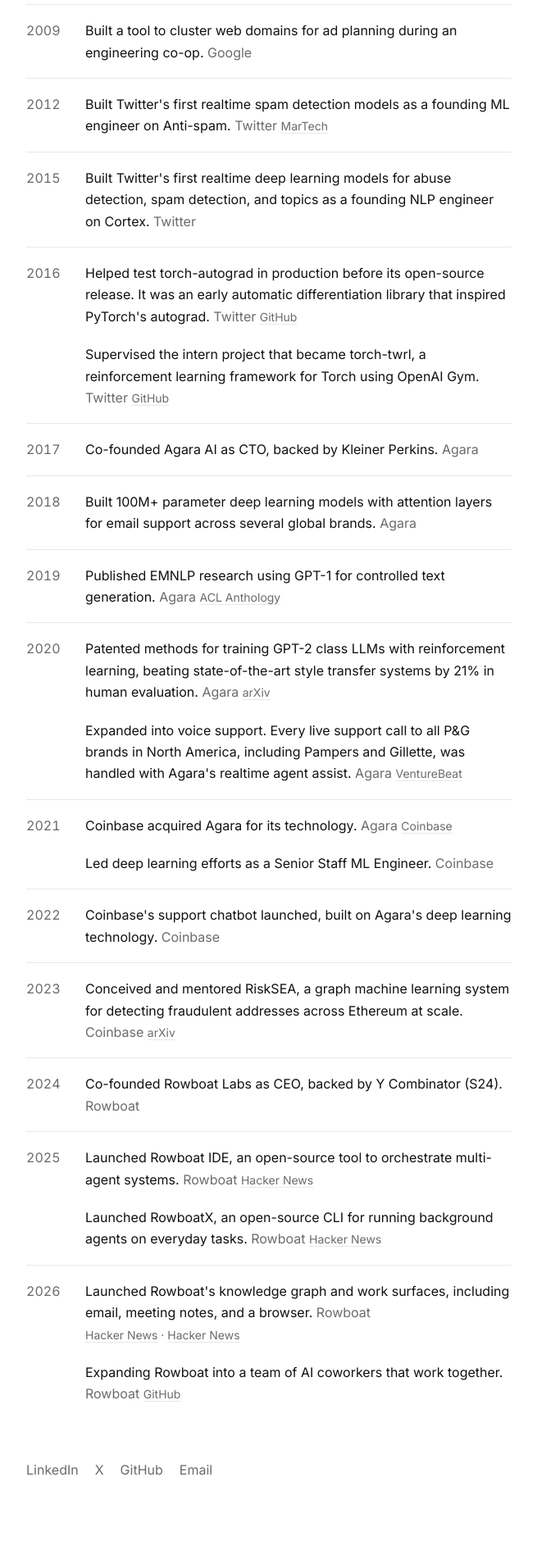
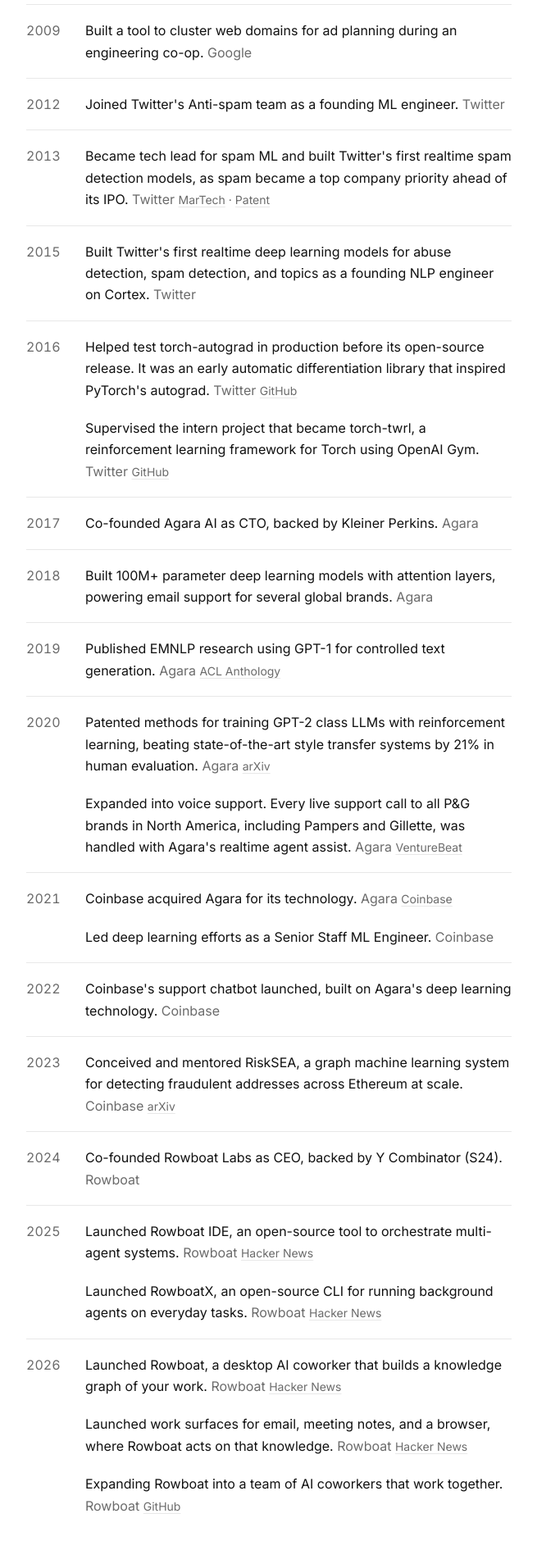
Before and after one commit to arkml/website, a plain HTML site: page index.html in a window 1280 px wide. Shown: the part 669-2560 px from the top of the page at 82% size, without its empty margins (312-967 px from the left). Drawn offline with Linux system fonts and the light colour scheme.

Commit message:
Add files via upload

```diff
--- a/index.html
+++ b/index.html
@@ -123,7 +123,12 @@
 
     <li class="item new-year">
       <div class="year">2012</div>
-      <div>Built Twitter's first realtime spam detection models as a founding ML engineer on Anti-spam. <span class="where">Twitter</span> <span class="src"><a href="https://martech.org/meet-botmaker-twitters-spam-fighting-tool-eradicated-40-spam/">MarTech</a></span></div>
+      <div>Joined Twitter's Anti-spam team as a founding ML engineer. <span class="where">Twitter</span></div>
+    </li>
+
+    <li class="item new-year">
+      <div class="year">2013</div>
+      <div>Became tech lead for spam ML and built Twitter's first realtime spam detection models, as spam became a top company priority ahead of its IPO. <span class="where">Twitter</span> <span class="src"><a href="https://martech.org/meet-botmaker-twitters-spam-fighting-tool-eradicated-40-spam/">MarTech</a> · <a href="https://patents.google.com/patent/US10791079">Patent</a></span></div>
     </li>
 
     <li class="item new-year">
@@ -145,7 +150,7 @@
     </li>
     <li class="item new-year">
       <div class="year">2018</div>
-      <div>Built 100M+ parameter deep learning models with attention layers for email support across several global brands. <span class="where">Agara</span></div>
+      <div>Built 100M+ parameter deep learning models with attention layers, powering email support for several global brands. <span class="where">Agara</span></div>
     </li>
 
     <li class="item new-year">
@@ -197,7 +202,11 @@
 
     <li class="item new-year">
       <div class="year">2026</div>
-      <div>Launched Rowboat's knowledge graph and work surfaces, including email, meeting notes, and a browser. <span class="where">Rowboat</span> <span class="src"><a href="https://news.ycombinator.com/item?id=46962641">Hacker News</a> · <a href="https://news.ycombinator.com/item?id=48819808">Hacker News</a></span></div>
+      <div>Launched Rowboat, a desktop AI coworker that builds a knowledge graph of your work. <span class="where">Rowboat</span> <span class="src"><a href="https://news.ycombinator.com/item?id=46962641">Hacker News</a></span></div>
+    </li>
+    <li class="item">
+      <div class="year"></div>
+      <div>Launched work surfaces for email, meeting notes, and a browser, where Rowboat acts on that knowledge. <span class="where">Rowboat</span> <span class="src"><a href="https://news.ycombinator.com/item?id=48819808">Hacker News</a></span></div>
     </li>
     <li class="item">
       <div class="year"></div>
```
